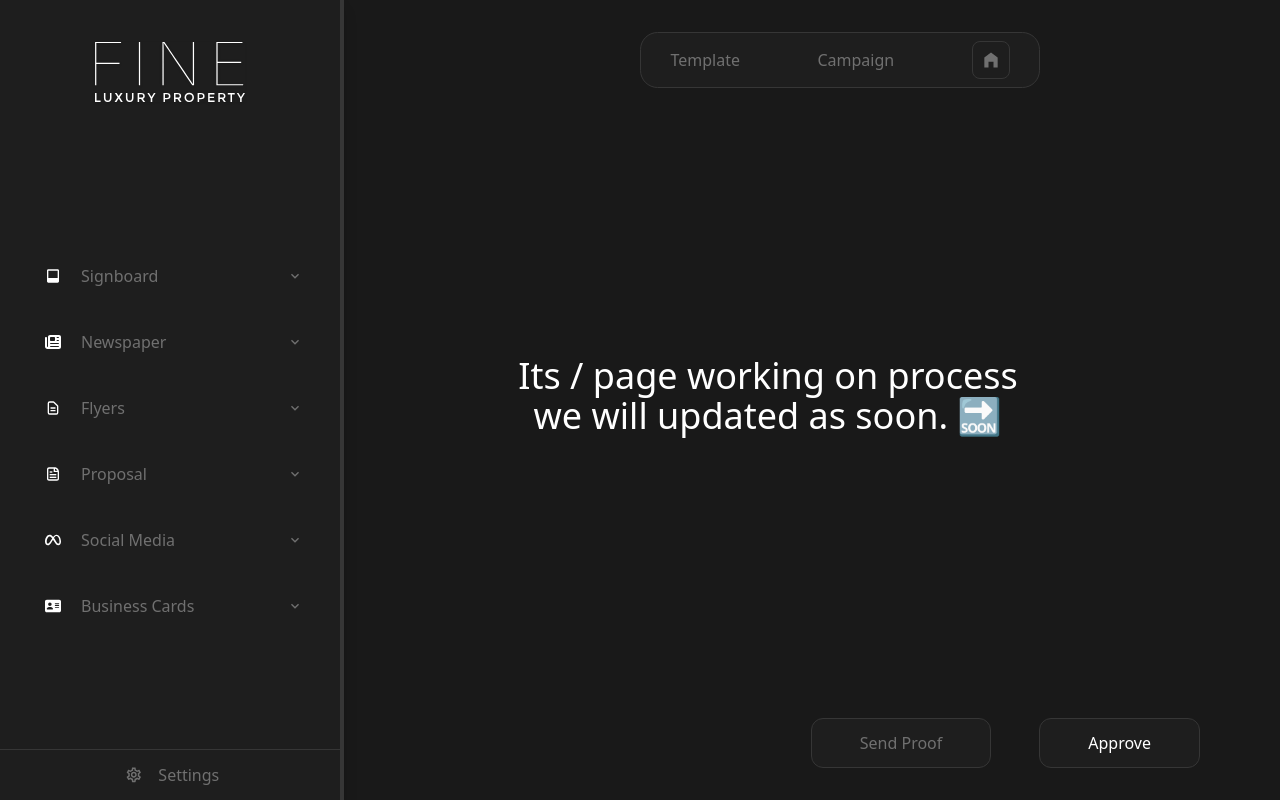
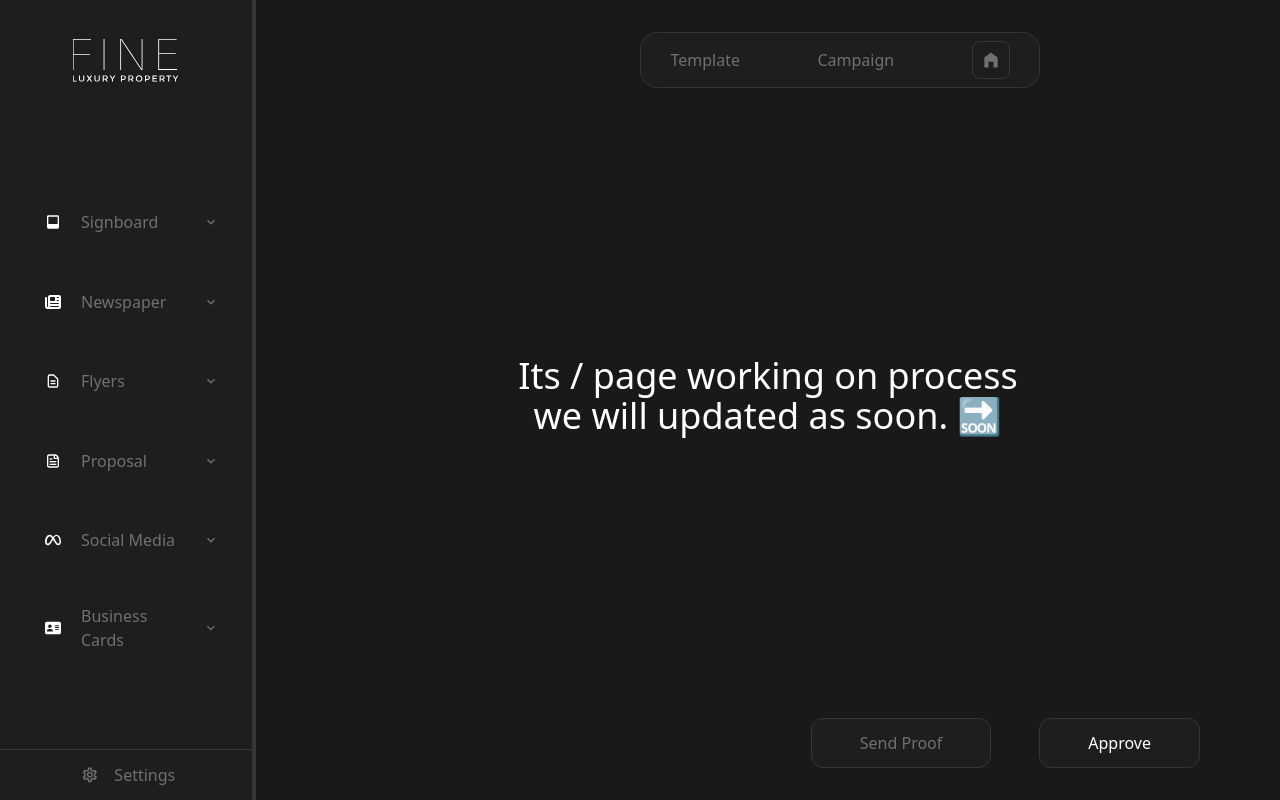
Before and after one commit to yanniro2/fine-app, a Next.js app: page / in a window 1280 px wide. Built offline with nearby package versions, Linux system fonts and the light colour scheme.

Commit message:
fix navbar

```diff
--- a/app/Components/Navbar.tsx
+++ b/app/Components/Navbar.tsx
@@ -95,7 +95,7 @@
     return items.map((item, index) => (
       <div
         key={index}
-        className="flex items-start px-[2rem] py-3 cursor-pointer  flex-col justify-between w-full">
+        className="flex items-center px-[2rem] py-3 cursor-pointer  flex-col justify-between w-[20vw]">
         <div
           className={`flex items-center justify-between gap-3 hover:border hover:border-borderC p-1 rounded-2xl hover:bg-dark w-full transition-all hover:text-white border   group ${
             main === item.codeName
@@ -147,10 +147,12 @@
   };
 
   return (
-    <section className="w-fit bg-darkMin h-screen fixed top-0 left-0 bottom-0 z-[2000] drop-shadow-lg shadow-lg border-r-4 border-borderC flex justify-between flex-col text-textC ">
+    <section className="w-[20vw] bg-darkMin h-screen fixed top-0 left-0 bottom-0 z-[2000] drop-shadow-lg shadow-lg border-r-4 border-borderC flex justify-between flex-col text-textC ">
       <Logo />
 
-      <div>{renderNavbarItems(navbarData.navbar.main)}</div>
+      <div className="w-full h-[60vh] flex flex-col justify-between transition-all">
+        {renderNavbarItems(navbarData.navbar.main)}
+      </div>
       <Link
         className={`p-3 capitalize text-center flex items-center w-full justify-center gap-3 border-borderC border-t hover:bg-dark hover:text-white text-textC transition-all   ${
           pathname === "/setting" ? " text-white group bg-dark" : ""
```
